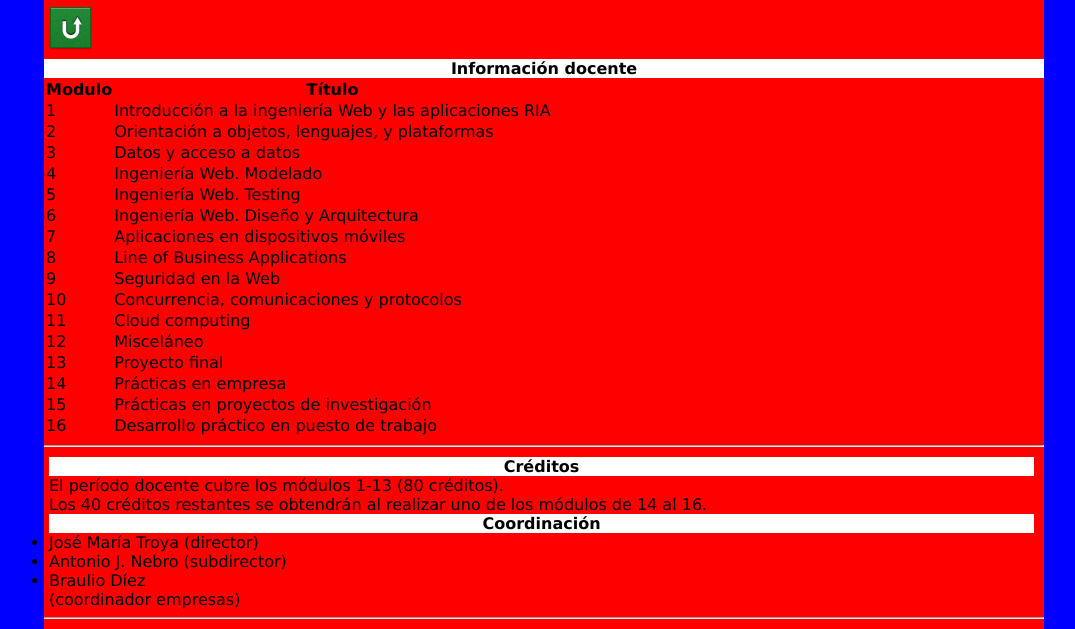
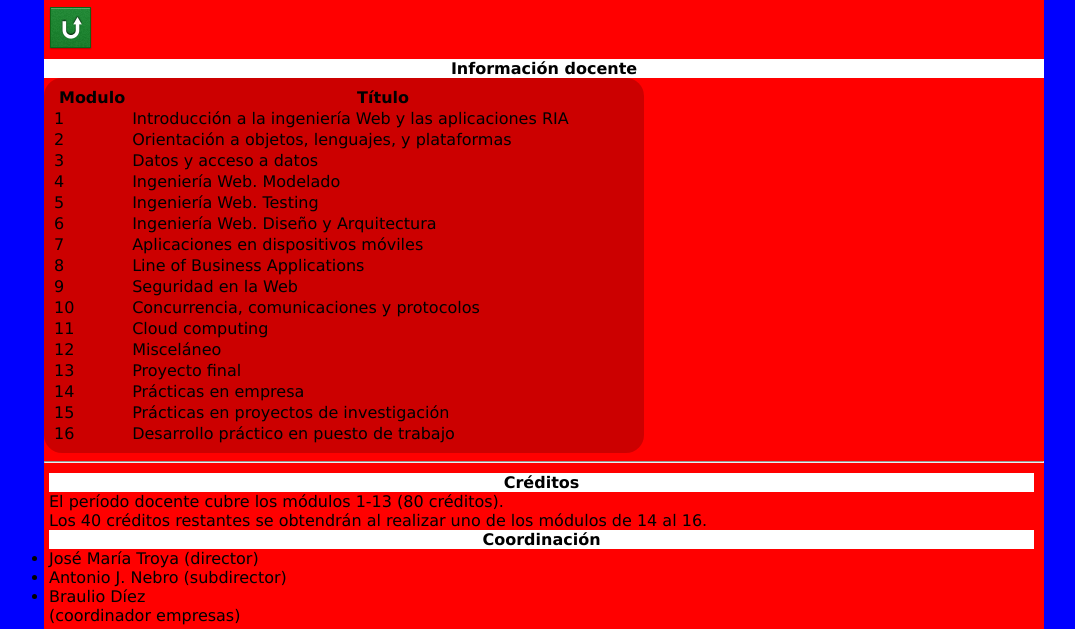
Before and after one commit to Nasdan/TrabajoModulo1, a plain HTML site: page index.html in a window 1280 px wide. Shown: the part 646-1275 px from the top of the page, without its empty margins (96-1171 px from the left). Drawn offline with Linux system fonts and the light colour scheme.

Commit message:
modificaciones varias

```diff
--- a/css/style.css
+++ b/css/style.css
@@ -139,6 +139,32 @@ footer{
 		es el caso en la pestaña empresas que al hacer un hover
 		sobre las imagenes realiza un efecto, se modificara
 		las propiedades necesarias.*/
+table, table.fullTable
+{
+    width: 60%;
+    margin: left;
+    background-color: rgba(0,0,0, 0.2);
+    text-align: left;
+    -webkit-border-radius: 18px;
+    -moz-border-radius: 18px;
+    border-radius: 18px;
+    padding: 8px;
+}
+
+th
+{
+   /* color: #b4debb;*/
+   text-align: center;
+}
+.docencia2{
+	position: absolute;
+	width: 35%;
+	margin: right;
+	text-align: right;
+	/*display: block;*/
+
+}
+
 
 /*Estilo Pestaña Empleo, Opiniones y Media:
 	Encargado: Rosana*/
--- a/index.html
+++ b/index.html
@@ -140,7 +140,7 @@
 				</table>
 				<hr>
 
-				<article class="ltcol_narrow">
+				<article id="docencia2" >
 					<header>
 						<h1>Créditos</h1>
 					</header>
```
